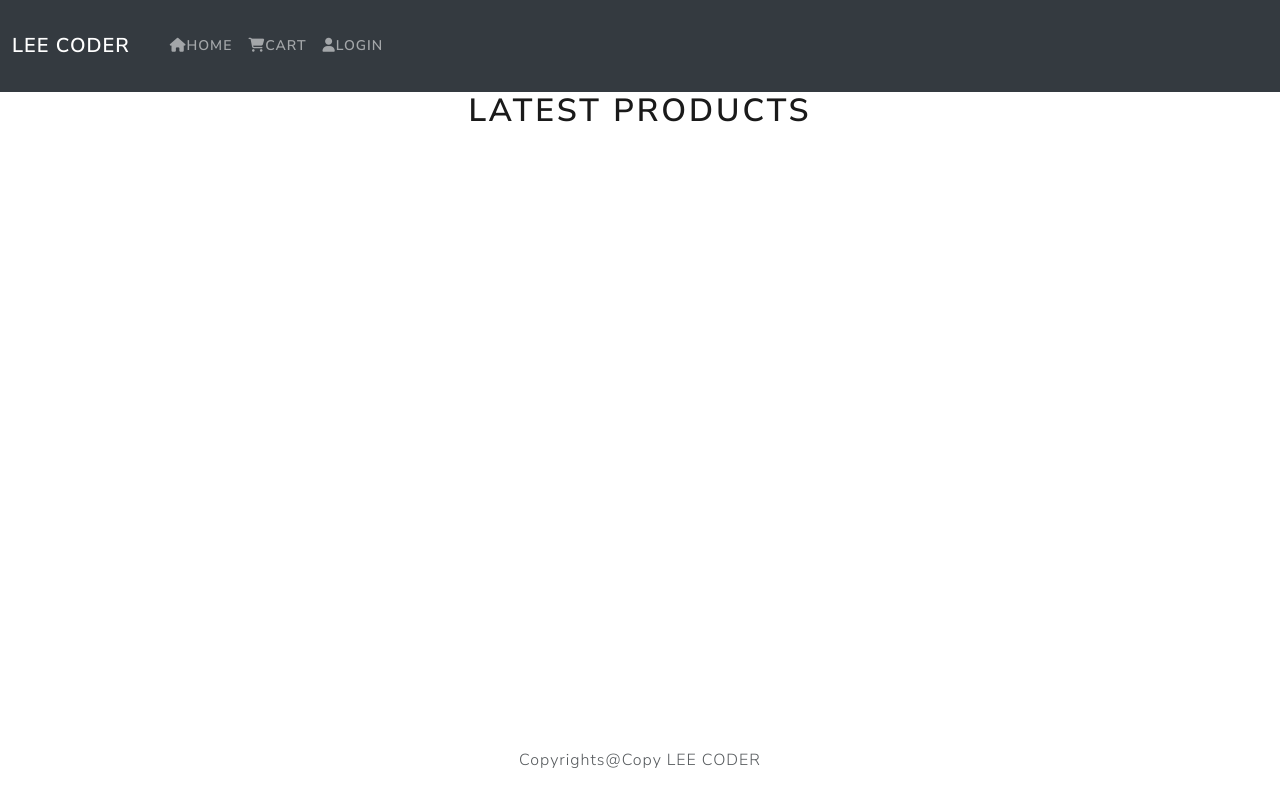
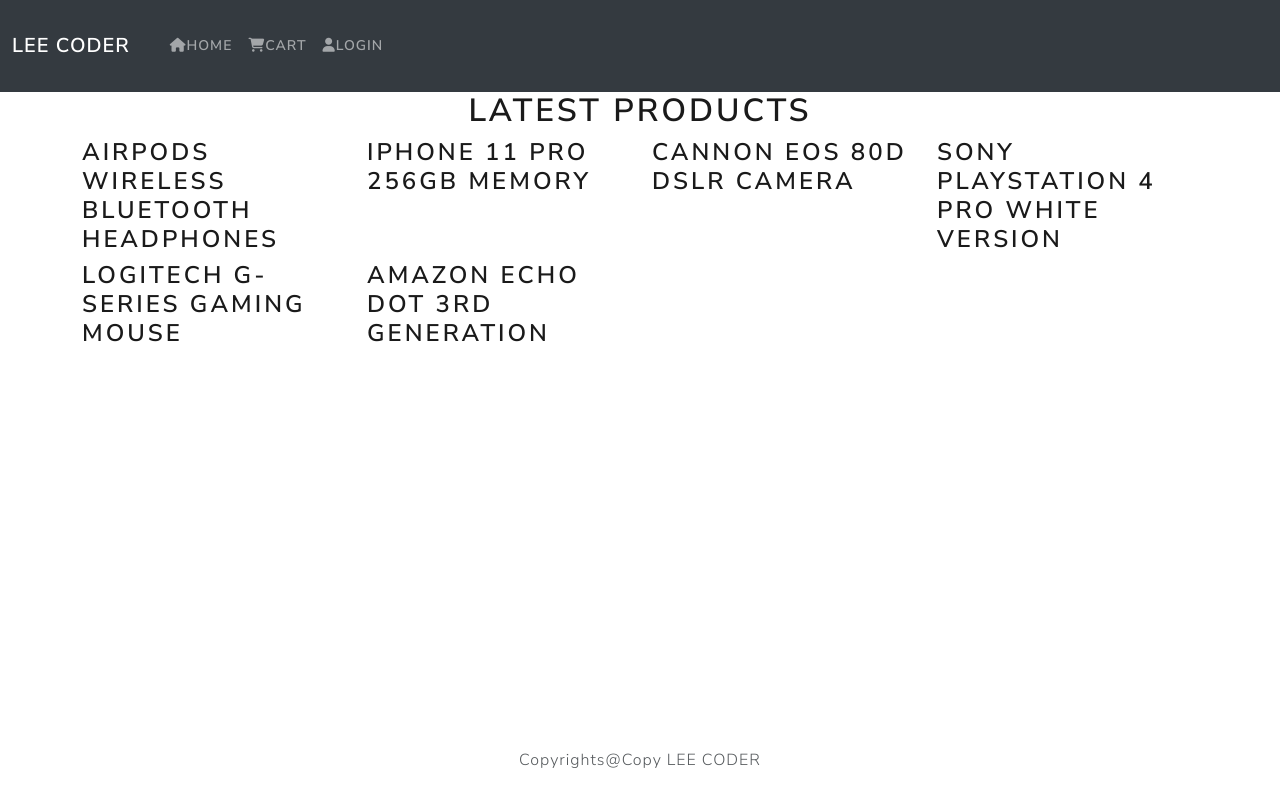
Before and after one commit to leoseis/ecomerce--frontend, a React (Create React App) app: page / in a window 1280 px wide. Built offline with nearby package versions, Linux system fonts and the light colour scheme.

Commit message:
mapped the Homescreen to render products from product.js

```diff
--- a/src/components/Product.js
+++ b/src/components/Product.js
@@ -0,0 +1 @@
+// we ned to create the card through boostrap create product id ,image etc
--- a/src/components/screens/HomeScreen.js
+++ b/src/components/screens/HomeScreen.js
@@ -8,6 +8,14 @@
     <div>
       <h1 className='text-center'>Latest products</h1>
       <Row>
+        {products.map((product)=>(
+        <Col sm={12} md={6} lg={4} xl={3}>
+
+          <h3>{product.name}</h3>
+        </Col>
+
+
+        ))}
 
       </Row>
     </div>
```
